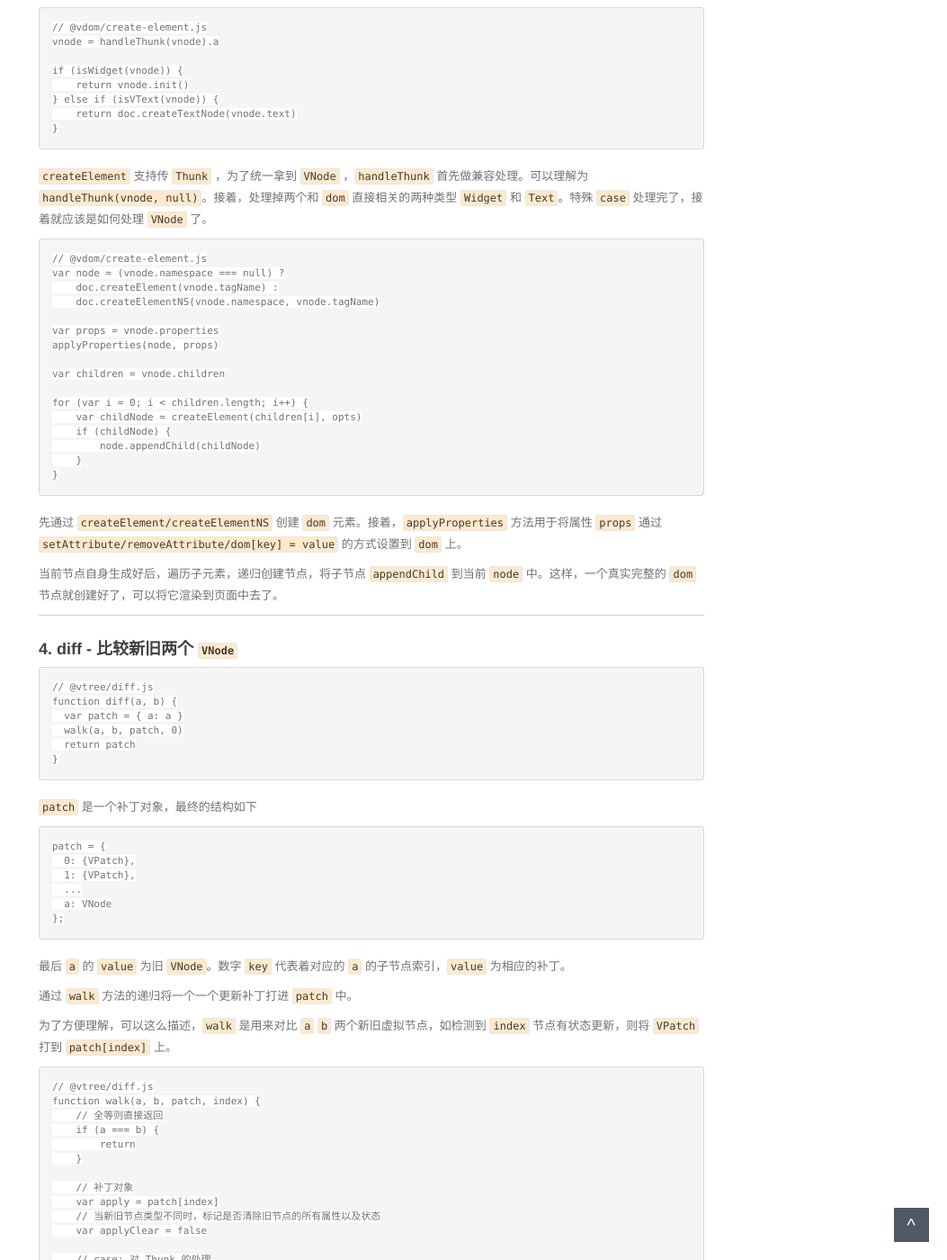
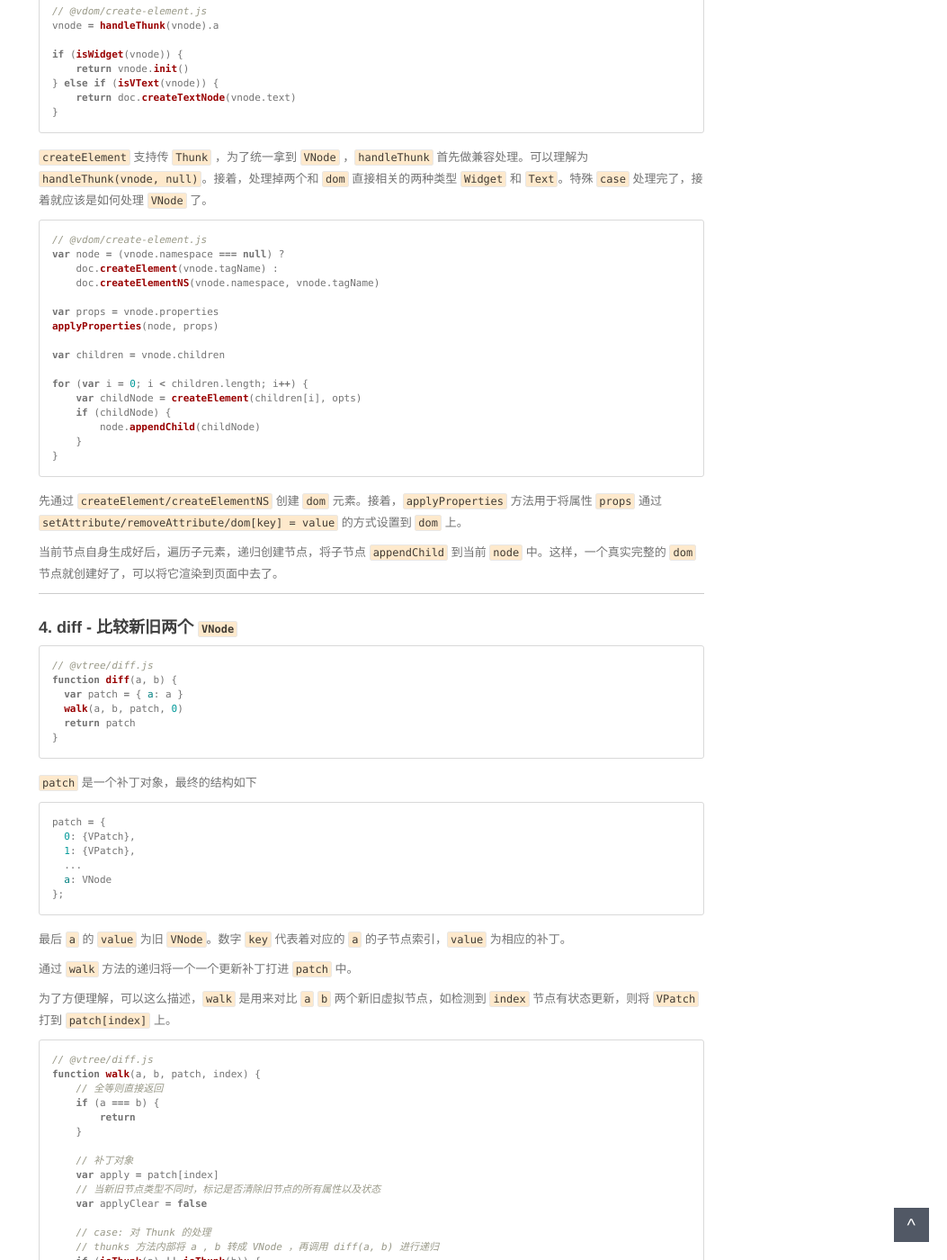
Before and after one commit to STFFE/stffe.github.com, a Jekyll site: the page built from _posts/2017-03-07-virtual-dom源码剖析.md, in a window 1280 px wide and 1400 px high, scrolled down 3000 px. Shown: the whole window at 90% size, without its empty margins (227-1280 px from the left). Built offline with Jekyll 4.4.1, drawn with Linux system fonts in a browser that asks for light colours; comment, search, counter and statistics services are not loaded; some of the changed text lies outside the part shown.

Commit message:
update: update

````diff
--- a/_posts/2017-03-07-virtual-dom源码剖析.md
+++ b/_posts/2017-03-07-virtual-dom源码剖析.md
@@ -51,14 +51,14 @@ homepage: "axemea.github.io/javascript/2017/02/20/virtual-dom%E6%BA%90%E7%A0%81%
 
 旅程从 `virtual-hyperscript/index.js` 中开始。
 
-```Javascript
+```javascript
 // @virtual-hyperscript/index.js
 tag = parseTag(tagName, props);
 ```
 
 由于 `tagName` 支持 `#ID`, `div`, `.class`, `div#ID` 等形式，第一步，进行解析。
 
-```Javascript
+```javascript
 // @virtual-hyperscript/parse-tag.js
 var classIdSplit = /([\.#]?[a-zA-Z0-9\u007F-\uFFFF_:-]+)/;
 
@@ -72,14 +72,14 @@ if (notClassId.test(tagParts[1])) {
 
 这里比较巧妙，通过匹配 `class` 和 `id` 的组合正则对 `tagName` 进行分隔，得到一个数组，一次性将标签，类名， `id` 抽离出来。之后分别对其进行预处理。最后一步
 
-```Javascript
+```javascript
 // @virtual-hyperscript/parse-tag.js
 return props.namespace ? tagName : tagName.toUpperCase();
 ```
 
 这里牵扯出一个 `namespace` 的概念，可能在平时多接触 `HTML` 对于这个概念比较陌生，但如果了解 `XML` 的话，这个概念还是挺重要的，可以用来避免元素名冲突。有兴趣的可以[自行了解](https://www.w3schools.com/xml/xml_namespaces.asp)下，这里不展开介绍。继续往下。
 
-```Javascript
+```javascript
 // @virtual-hyperscript/index.js
 transformProperties(props);
 
@@ -92,14 +92,14 @@ if (children !== undefined && children !== null) {
 
 接着就可以生成主角 `VNode` 对象了。
 
-```Javascript
+```javascript
 // @virtual-hyperscript/index.js
 return new VNode(tag, props, childNodes, key, namespace);
 ```
 
 这个 `VNode` 里面都发生了啥？
 
-```Javascript
+```javascript
 // @vnode/vnode.js
 // 部分逻辑简化
 for (var propName in properties) {
@@ -149,7 +149,7 @@ for (var i = 0; i < count; i++) {
 
 ### 4. createElement - 创建 `dom` 节点
 
-```Javascript
+```javascript
 // @vdom/create-element.js
 vnode = handleThunk(vnode).a
 
@@ -162,7 +162,7 @@ if (isWidget(vnode)) {
 
 `createElement` 支持传 `Thunk` ，为了统一拿到 `VNode` ，`handleThunk` 首先做兼容处理。可以理解为 `handleThunk(vnode, null)`。接着，处理掉两个和 `dom` 直接相关的两种类型 `Widget` 和 `Text`。特殊 `case` 处理完了，接着就应该是如何处理 `VNode` 了。
 
-```Javascript
+```javascript
 // @vdom/create-element.js
 var node = (vnode.namespace === null) ?
     doc.createElement(vnode.tagName) :
@@ -190,7 +190,7 @@ for (var i = 0; i < children.length; i++) {
 
 ### 4. diff - 比较新旧两个 `VNode`
 
-```Javascript
+```javascript
 // @vtree/diff.js
 function diff(a, b) {
   var patch = { a: a }
@@ -201,7 +201,7 @@ function diff(a, b) {
 
 `patch` 是一个补丁对象，最终的结构如下
 
-```Javascript
+```javascript
 patch = {
   0: {VPatch},
   1: {VPatch},
@@ -216,7 +216,7 @@ patch = {
 
 为了方便理解，可以这么描述，`walk` 是用来对比 `a` `b` 两个新旧虚拟节点，如检测到 `index` 节点有状态更新，则将 `VPatch` 打到 `patch[index]` 上。
 
-```Javascript
+```javascript
 // @vtree/diff.js
 function walk(a, b, patch, index) {
     // 全等则直接返回
@@ -318,7 +318,7 @@ function walk(a, b, patch, index) {
 
 `walk` 方法并没有返回值，由于 `patch` 是传引用，直接对它进行了修改。这里需要着重说明的是 `diffChildren` 方法，它主要用来遍历和递归子节点。
 
-```Javascript
+```javascript
 // @vtree/diff.js
 function diffChildren(a, b, patch, apply, index) {
     var aChildren = a.children
@@ -382,7 +382,7 @@ function diffChildren(a, b, patch, apply, index) {
 
 `patch` 主要关注 `patchRecursive` 。
 
-```Javascript
+```javascript
 // @vdom/patch.js
 function patchRecursive(rootNode, patches, renderOptions) {
     var indices = patchIndices(patches)
@@ -412,14 +412,14 @@ function patchRecursive(rootNode, patches, renderOptions) {
 
 通过前面的讲述知道，`patches`对象的数字 `key` 为节点索引，`value` 为相应的 `VPatch`， 这里，先通过 `patchIndices` 方法将索引取出组成数组 `indices`。接着通过 `domIndex` 方法将节点索引和对应的 `dom` 节点映射上，生成 `index` 对象。在 `domIndex` 方法中有个细节需要提一下。
 
-```Javascript
+```javascript
 // @vdom/dom-index.js
 indices.sort(ascending)
 ```
 
 可能大家会想了，`patches` 对象中不都已经是这样的吗？
 
-```Javascript
+```javascript
 {
   0: { ... },
   1: { ... },
@@ -434,7 +434,7 @@ indices.sort(ascending)
 
 接着通过在 `applyPatch` 中，调用 `patchOp` 给节点打上相应的 `patche`，也就是对 `dom` 进行操作。部分代码如下，结构较简单，这里就不多说了。
 
-```Javascript
+```javascript
 // @vdom/patch-op.js
 function applyPatch(vpatch, domNode, renderOptions) {
     var type = vpatch.type
@@ -507,7 +507,7 @@ items = {
 
 方法的最开始，进行了两个特殊逻辑判断。
 
-```Javascript
+```javascript
 // @vtree/diff.js
 ...
 
@@ -530,7 +530,7 @@ if (aFree.length === aChildren.length) {
 
 其实，我们大多数时候不加 `track-by` 列表循环，在这里就直接 `return` 了。这时，是否会有疑惑，这样不就足够了吗，直接返回新的子节点，然后按次序和旧子节点进行对比，对结果也不会有影响。我们来考虑下下面这个栗子。
 
-```Javascript
+```javascript
 var oldItems = [
   {
     uid: '1',
@@ -592,13 +592,13 @@ var newItems = [
 
 这个阶段的原则是，按照 `oldChildren` 子节点的 `key` 类型顺序，将 `newChildren` 还原回去。如旧子节点 `key` 顺序为
 
-```Javascript
+```javascript
 [非key, key1, 非key, key2]
 ```
 
 `oldChildren` 第一个节点为无 `key` 节点，对应的 `newChildren` 中的第一个无 `key` 节点为 `b2` 。接着 `oldChildren` 第二个节点为 `key1` 节点，`newChildren` 中的 `key1` 节点为 `b1`。依次类推，得出 `simulateChildren` 数组为
 
-```Javascript
+```javascript
 [b2, b1, b4, null]
 ```
 
@@ -608,7 +608,7 @@ var newItems = [
 
 在上面阶段，只是完成了按照旧节点 `key` 类型顺序，将新节点进行了一个还原。但对于新节点中的新 `key` 类型节点并没有处理。这个阶段则是将新 `key` 类型的节点，插到 `simulateChildren` 结尾。
 
-```Javascript
+```javascript
 [b2, b1, b4, null, b3]
 ```
 
@@ -616,7 +616,7 @@ var newItems = [
 
 这一步算法还是有点绕，建议直接看源码，一步步来观察转换的过程（其实就是我文字太弱，表达不清楚。 = =）。总结起来就是，如何将 `simulateChildren`的 `key` 类型顺序 转换成 `newChildren` 的 `key` 类型顺序的过程。
 
-```Javascript
+```javascript
 [非key, key1, 非key, null, key3] ==> [key1, 非key, key3, 非key]
 ```
 
````
Also changed, not shown: _posts/2017-03-03-学习Vue源码.markdown (+8 -8 lines).
